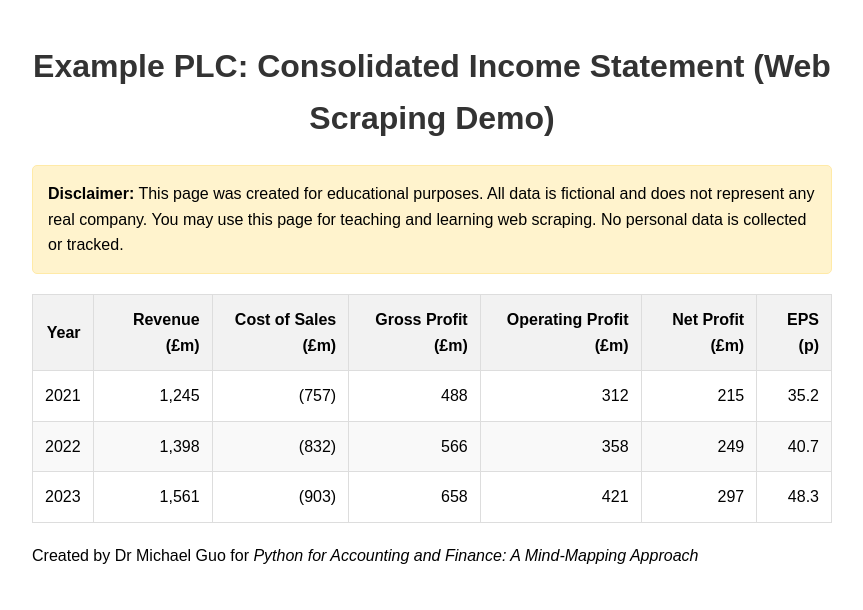
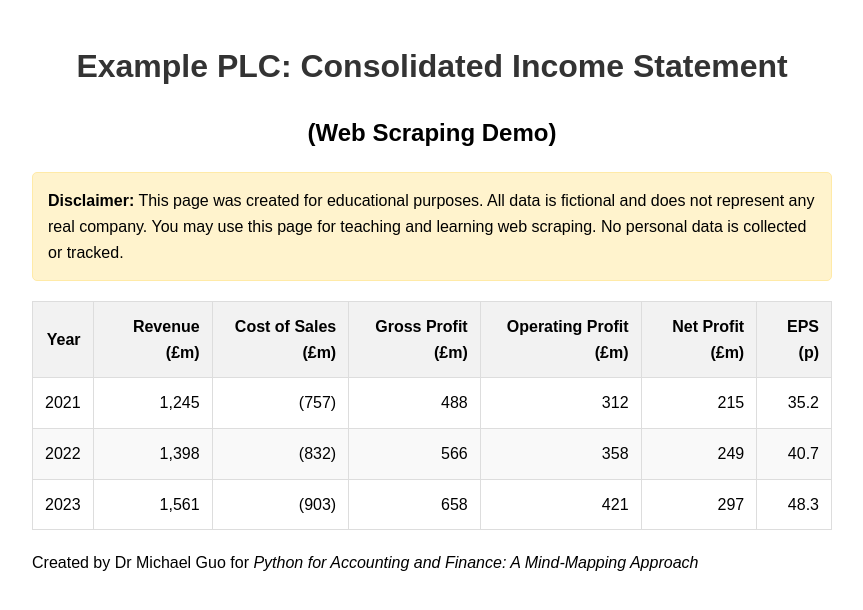
Before and after one commit to DrMichaelGuo/web-scraping-demo, a plain HTML site: page index.html in a window 1280 px wide. Shown: the whole page, without its empty margins (208-1071 px from the left). Drawn offline with Linux system fonts and the light colour scheme.

Commit message:
add web scraping demo

```diff
--- a/index.html
+++ b/index.html
@@ -53,7 +53,8 @@
   </style>
 </head>
 <body>
-  <h1>Example PLC: Consolidated Income Statement (Web Scraping Demo)</h1>
+  <h1>Example PLC: Consolidated Income Statement</h1>
+  <h2 style="text-align: center">(Web Scraping Demo)</h2>
 
   <p class="disclaimer"><strong>Disclaimer:</strong> This page was created for educational purposes. All data is fictional and does not represent any real company. You may use this page for teaching and learning web scraping. No personal data is collected or tracked.</p>
 
```
